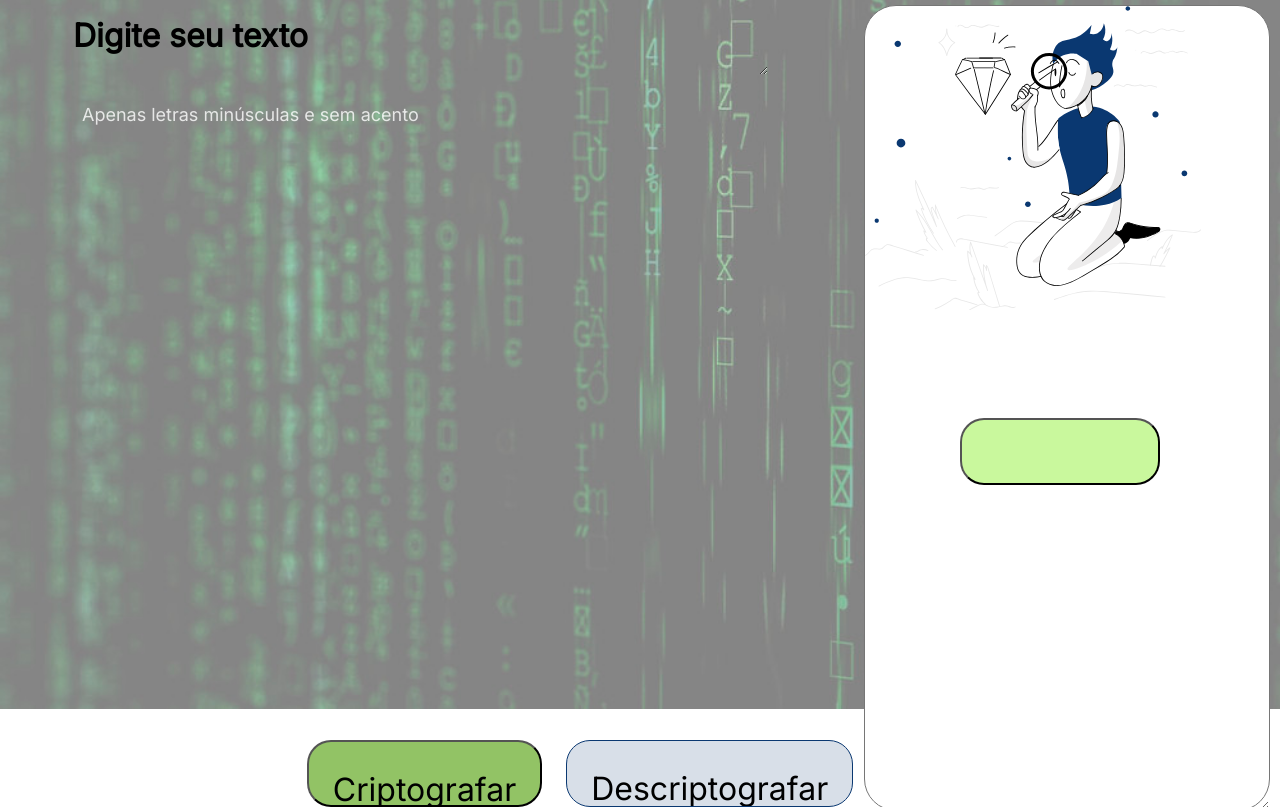
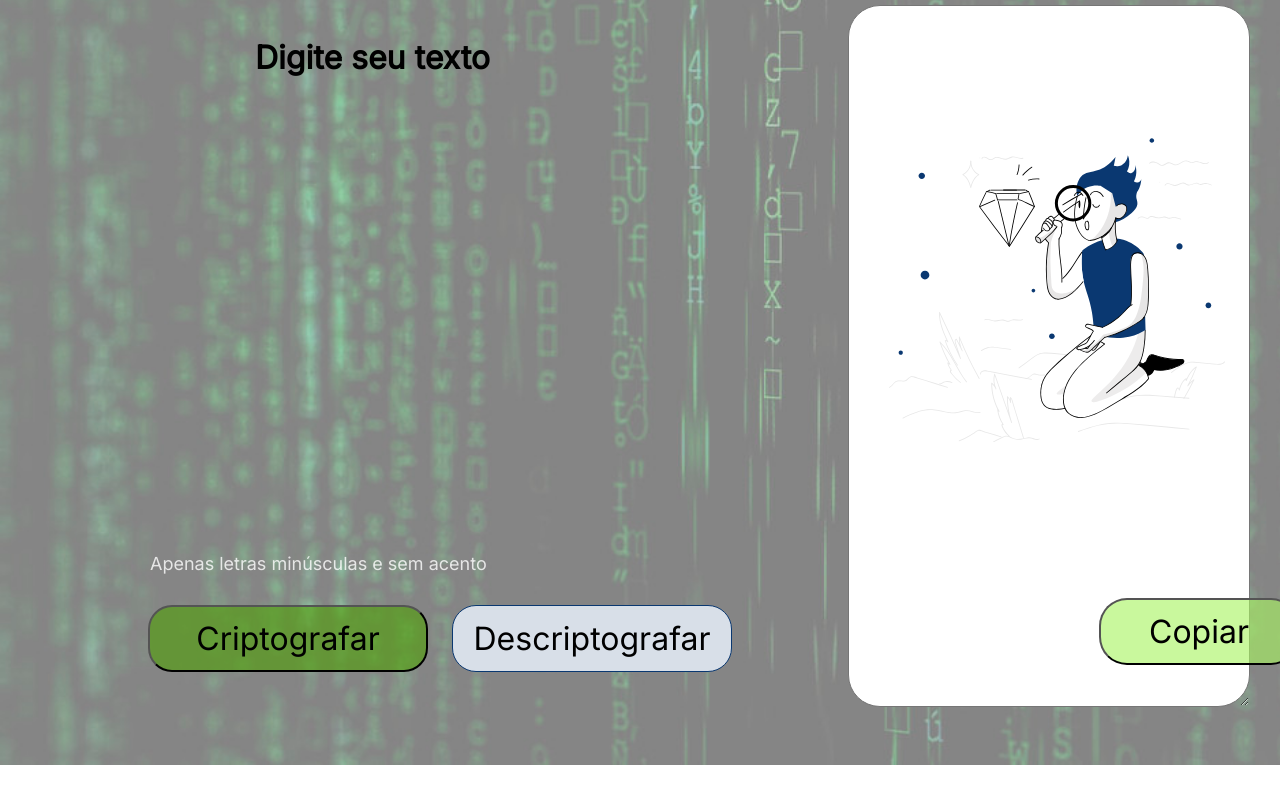
Before and after one commit to pbgv2705/Decodificador, a plain HTML site: page index.html in a window 1280 px wide. Shown: the part 145-952 px from the top of the page. After the commit the page ends 910 px from the top, so only its background shows below. Drawn offline with Linux system fonts and the light colour scheme.

Commit message:
Melhorar a funcionalidade do Js, a apariencia do CSS, agregar botão copiar

```diff
--- a/index.html
+++ b/index.html
@@ -4,7 +4,7 @@
 <head>
     <meta charset="UTF-8">
     <link href="https://fonts.googleapis.com/css?family=Inter&display=swap" rel="stylesheet">
-    <link rel="stylesheet" href="style.css"  type="text/css">
+    <link rel="stylesheet" href="style.css" type="text/css">
     <title>Encriptador</title>
 
 </head>
@@ -12,27 +12,29 @@
 <body>
     <header>
         <img class="logo" src="images/header.svg" alt="Logo da Alura">
-        <!--  <img src="vector.svg" class="logo">-->
     </header>
     <main>
+        <div class="container">
             <section class="texto">
 
-            <textarea id="entrada" class="textoEntrada" cols="40" rows="4" placeholder="Digite seu texto"></textarea>
+                <textarea id="entrada" class="textoEntrada" cols="40" rows="4"
+                    placeholder="Digite seu texto"></textarea>
                 <div>
                     <p class="minusculas">Apenas letras minúsculas e sem acento</p>
                 </div>
                 <div class="botoes">
-                <input type="button" class="criptografar" value="Criptografar" onclick="callCriptografar()"></input>
-                <input type="button" class="descriptografar" value="Descriptografar" onclick="callDescriptografar()"></input>
+                    <input type="button" class="criptografar" value="Criptografar" onclick="criptografar()"></input>
+                    <input type="button" class="descriptografar" value="Descriptografar"
+                        onclick="descriptografar()"></input>
                 </div>
 
             </section>
             <section class="area-saida">
-            <textarea id="saida" class="textoSaida" name="textoSaida" cols="40" rows = "10"></textarea>
-            <!--  <h2 class="no-msg">Nenhuma mensagem encontrada</h2>
-                <p>Digite um texto que você deseja criptografar ou descriptografar.</p> -->
-            <button class="copiar" value="Copiar" onclick="callCopiar"></button>
+                <textarea id="saida" class="textoSaida" name="textoSaida" cols="40" rows="10"></textarea>
+                <img id="menino" class="menino" src="images/Menino.svg" alt="Menino com lupa">
+                <input type="button" class="copiar" value="Copiar" onclick="copiarTexto()"></input>
             </section>
+        </div>
 
         <footer>
 
--- a/script.js
+++ b/script.js
@@ -2,60 +2,28 @@
 var inputText = document.getElementById("entrada");
 var outputText = document.querySelector("textoSaida");
 const btncriptografar = document.querySelector("button");
-var copyText = " ";
 
-
-var codigos = [["e", "enter"], ["i", "imes"], ["a", "ai"], ["o", "ober"], ["u", "ufat"]];
-console.log(codigos);
-
-
-
-function callCriptografar() {
-    console.log("inputText.value = " + inputText.value)
-    let msgCriptografado = fncriptografar(inputText.value);
-    outputText = msgCriptografado;
-}
-function fncriptografar(strEntrada) {
-    console.log("entró en la funcion criptografar");
-    let strSaida = "";
-    strEntrada = strEntrada.toLowerCase();
-    console.log(strEntrada, "strEntrada = " + strEntrada);
-    strSaida = strEntrada.replaceAll("a", "ai");
-    console.log(strSaida);
-    /*  strSaida = strSaida.replaceAll("e", "enter");
-      console.log(strSaida);
-      strSaida = strSaida.replaceAll("i", "imes");
-      console.log(strSaida);
-      strSaida = strSaida.replaceAll("o", "ober");
-      console.log(strSaida);
-      strSaida = strSaida.replaceAll("u", "ufat");
-      console.log(strSaida); */
-
-    document.getElementById("saida").innerHTML = strSaida;
-    console.log("area saida: " + document.getElementById("saida").innerHTML);
+// Função para criptografar um texto
+function criptografar() {
+    let entrada = document.getElementById("entrada").value;
+    let saida = entrada.replace(/e/g, "enter").replace(/i/g, "imes").replace(/a/g, "ai").replace(/o/g, "ober").replace(/u/g, "ufat");
+    document.getElementById("saida").value = saida;
+    document.getElementById("menino").style.display="none";
 }
 
-function callDescriptografar() {
-    console.log("inputText.value = " + inputText.value)
-    let msgCriptografado = fndescriptografar(inputText.value);
-    outputText = msgCriptografado;
-}
-function fndescriptografar(strEntrada) {
-    console.log("entró en la funcion desencriptografar");
-    let strSaida = "";
-    strEntrada = strEntrada.toLowerCase();
-    console.log(strEntrada, "strEntrada = " + strEntrada);
-    strSaida = strEntrada.replaceAll("ai", "a");
-    console.log(strSaida);
+// Função para descriptografar um texto
+function descriptografar() {
+    let entrada = document.getElementById("entrada").value;
+    let saida = entrada.replace(/enter/g, "e").replace(/imes/g, "i").replace(/ai/g, "a").replace(/ober/g, "o").replace(/ufat/g, "u");
+    document.getElementById("saida").value = saida;
+    document.getElementById("menino").style.display="none";
 }
 
-function callCopiar() {
-    console.log("entró en callCopiar");
-    outputText = " ";
-    inputText = copyText;
-    console.log("outputText = " + outputText, "inputText = " + inputText);
+function copiarTexto() {
+    let saida = document.getElementById("saida");
+    saida.select();
+    saida.setSelectionRange(0, 99999);
+    document.execCommand("copy");
+    alert("Texto copiado para a área de transferência!");
+
 }
-
-/*function fnCopiar(str) {
-
-}*/
--- a/style.css
+++ b/style.css
@@ -2,29 +2,45 @@
     font-family: 'Inter', sans-serif;
     font-weight: 400;
     font-size: 32px;
-    line-height: 150%;
+    /* height: 100%; */
+    padding: 0;
+    margin: 0;
 }
 
 .logo {
-    margin-left: 20px;
-    padding: 20px;
-    width: 25%;
+    /* display: flex; */
+    width: 300px;
+    height: fit-content;
+    position: absolute;
+    top: 5%;
+    left: 3%;
+    padding: 0;
+    /* border: 5px solid #000000; */
 }
 
-main {
-    display: flex;
-    margin-left: 50px;
-    margin-bottom: 50px;
-}
 body {
     background: url("images/matrix1.jpg");
-    background-repeat: no-repeat;
+    background-repeat: repeat;
     background-size: cover;
-
+}
+.container {
+    display: flex;
+    flex-direction: row;
+    width: 100%;
+    height: 850px;
+    /* border: 5px solid purple;  */
+}
+.texto {
+    width: 75%;
+    height: 100%;
+    display: flex;
+    flex-direction: column;
+    justify-content: flex-start;
+     /* border: 5px solid red;  */
 }
 
 .textoEntrada {
-   /* position: absolute; */
+   position: absolute;
     height: 48px;
     width: 680px;
     left: 240px;
@@ -41,14 +57,16 @@ body {
     color: black;
     outline: none;
 }
+p {
+    display: flex;
+}
 .minusculas {
       position: absolute;
       width: 500px;
       height: 18px;
-      margin-left: 24px;
+      margin-top: 700px;
+      margin-left: 150px;
       font-family: 'Inter';
-      /* flex: none;
-      order: 1; */
       flex-grow: 0;
       margin-bottom: 20px;
       font-style: normal;
@@ -57,122 +75,88 @@ body {
       line-height: 18px;
       color: #FFFFFF;
       opacity: 0.8;
-
-
   }
 
 .area-saida {
-   /* position: relative; */
-    color: #000000;
-    margin-top: 150px;
+    width: 50%;
+    height: 100%;
+    display: flex;
+    flex-direction: column;
+    align-items: center;
+    justify-content: end;
+     /* border: 5px solid blue;  */
 }
 
 .textoSaida {
     position: fixed;
-    height: 800px;
+    height: 700px;
     width: 400px;
-    /* left: 1000px;*/
-    right: 10px;
+    right: 30px;
     top: 150px;
     border-radius: 32px;
-    background-image: url(images/Menino.svg);
     background-repeat: no-repeat;
-
 }
 
 .menino {
-   /* position: absolute; */
+    position: absolute;
     width: 336px;
     height: 304px;
-    left: 1032px;
+    right: 55px;
     top: 283px;
 }
 
 .copiar {
+    position: absolute;
     background-color: #a9f4639f;
-    box-sizing: border-box;
-    padding: 24px;
+    /* box-sizing: border-box; */
+    justify-content:center;
+    padding: 10px;
     width: 200px;
-    right: 120px;
-    bottom: 150px;
     height: 67px;
-    border-radius: 24px;
-    position: absolute;
-    margin-bottom: 20px;
-    /* color: #000000; */
-}
-
-
-.no-msg {
-    width: 336px;
-    height: 58px;
-
-    font-family: 'Inter';
-    font-style: normal;
-    font-weight: 700;
-    font-size: 24px;
-    line-height: 120%;
-    /* or 29px */
-    text-align: center;
-    /* Gray/gray-500 */
-
-    color: #343A40;
-    /* Inside auto layout */
-  /* flex: none; */
-    order: 0;
-    align-self: stretch;
-    flex-grow: 0;
+    border-radius: 28px;
+    margin-bottom: 40px;
+    margin-right: 5px;
+    margin-left: 355px;
+    color: #000000;
 }
 
 .botoes {
     display: flex;
-  /*  flex-direction: row;
-    align-items: flex-start; */
     padding: 0px;
     gap: 24px;
     margin-bottom: 30px;
-
     position: absolute;
     width: 680px;
     height: 67px;
-    left: 240px;
-    top: 885px;
+    left: 100px;
+    top: 750px;
     justify-content: center;
 }
 
 .criptografar {
-   /* display: flex;
-    flex-direction: row; */
     align-items: center;
     justify-content: center;
     text-align: center;
-    padding: 24px;
-    /*  gap: 8px;
-    width: 328px;*/
+    padding: 10px;
+    width: 280px;
     height: 67px;
     background: #519f089f;
     border-radius: 24px;
-
-    /* Inside auto layout */
-
-    /*  flex: none;
-    order: 0;
-    flex-grow: 0;*/
-
 }
 
 .descriptografar {
-  /*  display: flex;
-    align-items: center; */
     justify-content: center;
     text-align: center;
-    padding: 24px;
-    /* width: 328px; */
+    padding: 10px;
+    width: 280px;
     height: 67px;
     background: #D8DFE8;
     border: 1px solid #0A3871;
     border-radius: 24px;
-    /*   flex: none;
-    order: 1;
-    flex-grow: 0; */
 }
+
+footer {
+    /* border: 5px solid orange;  */
+    padding: 20px 0;
+    margin: 10px;
+}
```
Lines whose indentation alone changed are shown as unchanged.
